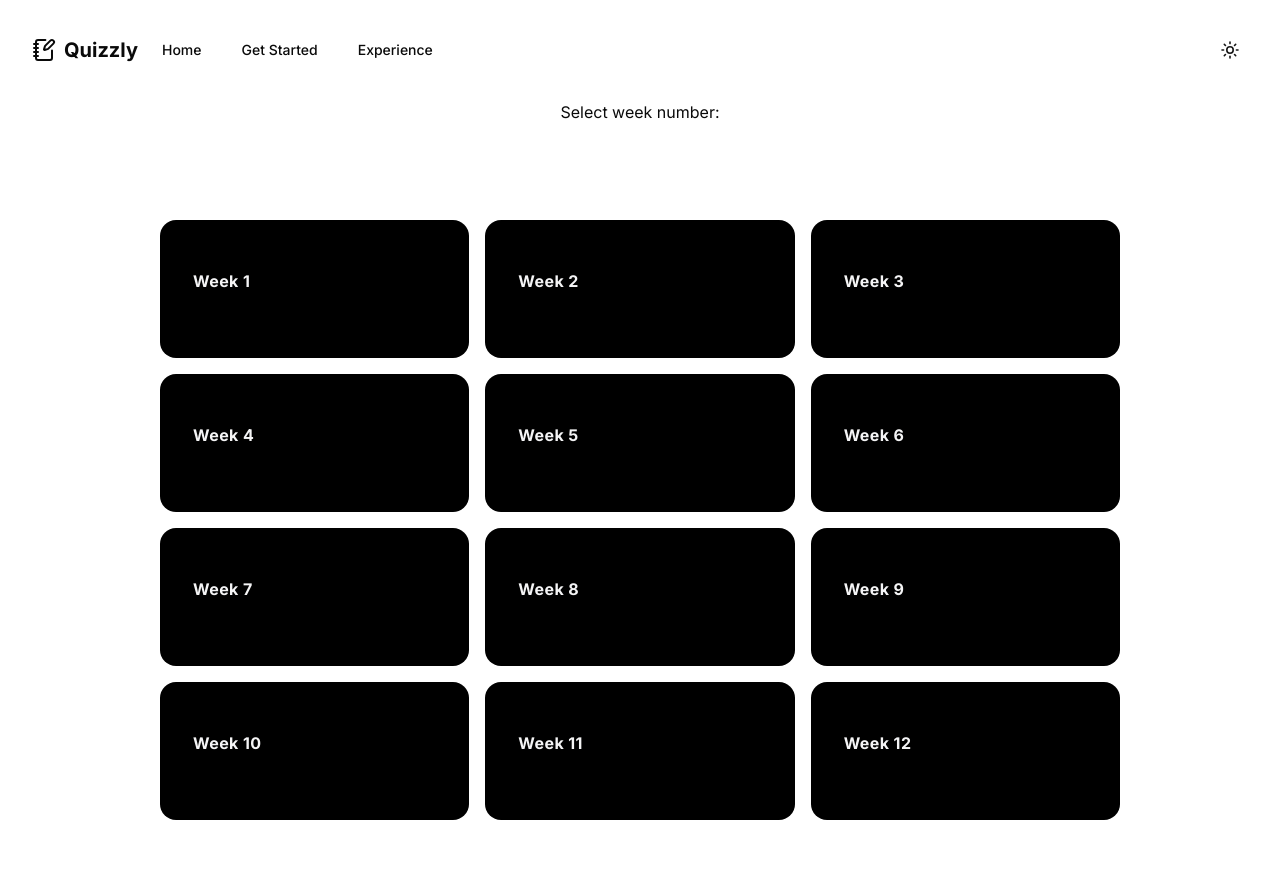
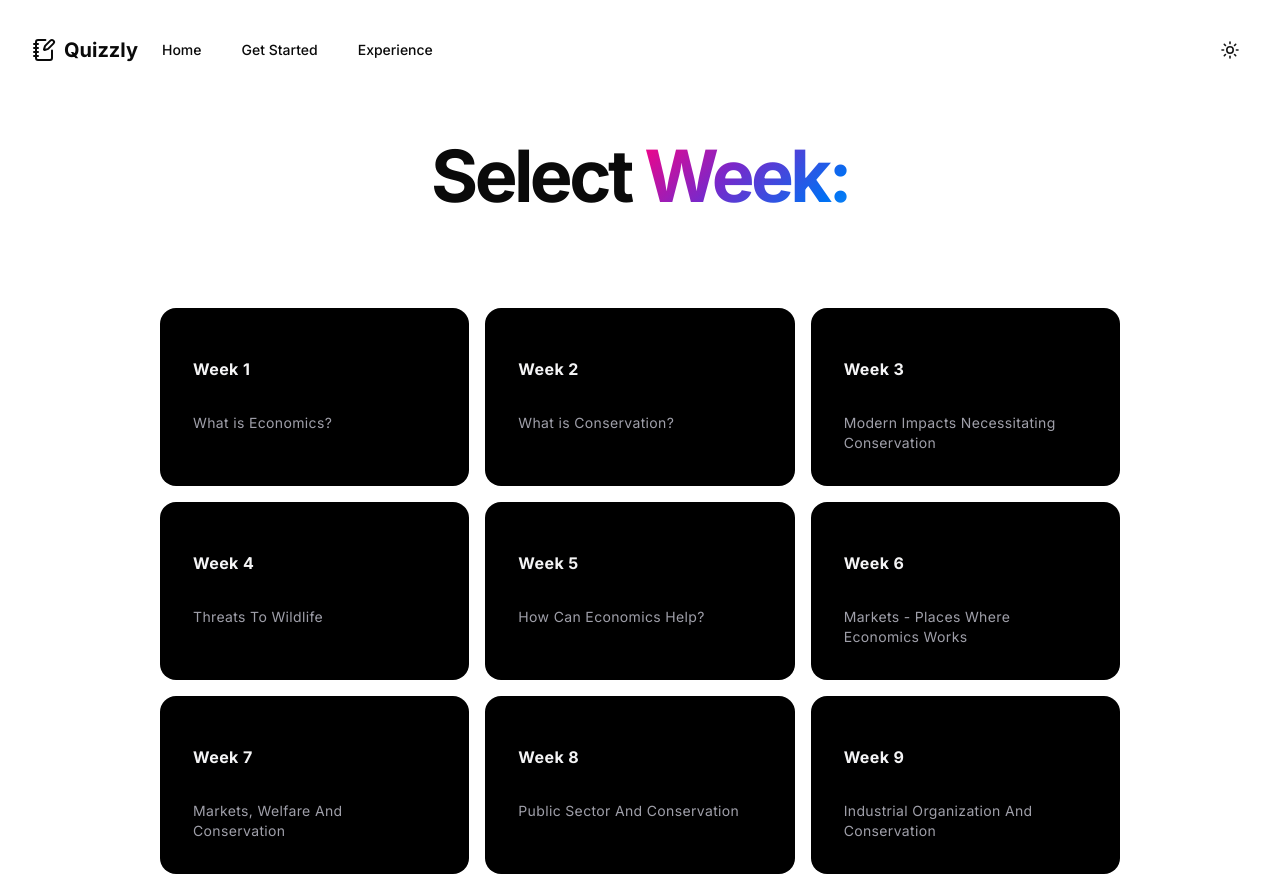
Before and after one commit to SKumr20/quizzly, a Next.js app: page /select-quiz/conservation-econ in a window 1280 px wide. Shown: the top 888 px of the page. Built offline with nearby package versions, Linux system fonts and the light colour scheme.

Commit message:
Add Aurora Text

```diff
--- a/src/app/select-quiz/conservation-econ/ConservationWeeks.jsx
+++ b/src/app/select-quiz/conservation-econ/ConservationWeeks.jsx
@@ -14,50 +14,62 @@ export function ConservationWeeks() {
 export const quizzes = [
   {
     title: "Week 1",
+    description: "What is Economics?",
     link: "/select-quiz/conservation-econ/",
   },
   {
     title: "Week 2",
-      link: "#",
+    description: "What is Conservation?",
+    link: "#",
   },
   {
     title: "Week 3",
+    description: "Modern Impacts Necessitating Conservation",
     link: "#",
   },
   {
     title: "Week 4",
+    description: "Threats To Wildlife",
     link: "/select-quiz/conservation-econ/",
   },
   {
     title: "Week 5",
-      link: "#",
+    description: "How Can Economics Help?",
+    link: "#",
   },
   {
     title: "Week 6",
+    description: "Markets - Places Where Economics Works",
     link: "#",
   },
   {
     title: "Week 7",
+    description: "Markets, Welfare And Conservation",
     link: "/select-quiz/conservation-econ/",
   },
   {
     title: "Week 8",
-      link: "#",
+    description: "Public Sector And Conservation",
+    link: "#",
   },
   {
     title: "Week 9",
+    description: "Industrial Organization And Conservation",
     link: "#",
   },
   {
     title: "Week 10",
+    description: "Labour Market Economics And Conservation",
     link: "/select-quiz/conservation-econ/",
   },
   {
     title: "Week 11",
-      link: "#",
+    description: "Practical Issues In Economics And Conservation",
+    link: "#",
   },
   {
     title: "Week 12",
+    description: "Final Exam",
     link: "#",
   },
 ];
--- a/src/app/select-quiz/conservation-econ/page.jsx
+++ b/src/app/select-quiz/conservation-econ/page.jsx
@@ -1,10 +1,13 @@
 import { ConservationWeeks } from "./ConservationWeeks";
+import { AuroraText } from "@/components/magicui/aurora-text";
 export default function ConservationPage() {
 
     return (
-        <div className="flex flex-col justify-center items-center">
-            Select week number:
-            <ConservationWeeks />
+        <div className="flex flex-col justify-center items-center mt-10">
+          <h1 className="text-4xl font-bold tracking-tighter md:text-5xl lg:text-7xl">
+              Select <AuroraText>Week: </AuroraText>
+          </h1>
+          <ConservationWeeks />
         </div>
     );
   }
--- a/src/app/select-quiz/page.jsx
+++ b/src/app/select-quiz/page.jsx
@@ -1,9 +1,13 @@
 import { QuizCards } from "./QuizCards";
+import { AuroraText } from "@/components/magicui/aurora-text";
+
 export default function SelectQuiz() {
 
     return (
-        <div className="flex flex-col justify-center items-center">
-            Select your quiz:
+        <div className="flex flex-col justify-center items-center mt-10">
+            <h1 className="text-4xl font-bold tracking-tighter md:text-5xl lg:text-7xl">
+                Select <AuroraText>Course: </AuroraText>
+            </h1>
             <QuizCards />
         </div>
     );
--- /dev/null
+++ b/src/components/magicui/aurora-text.jsx
@@ -0,0 +1,30 @@
+"use client";;
+import React, { memo } from "react";
+
+export const AuroraText = memo(({
+  children,
+  className = "",
+  colors = ["#FF0080", "#7928CA", "#0070F3", "#38bdf8"],
+  speed = 1
+}) => {
+  const gradientStyle = {
+    backgroundImage: `linear-gradient(135deg, ${colors.join(", ")}, ${colors[0]})`,
+    WebkitBackgroundClip: "text",
+    WebkitTextFillColor: "transparent",
+    animationDuration: `${10 / speed}s`,
+  };
+
+  return (
+    (<span className={`relative inline-block ${className}`}>
+      <span className="sr-only">{children}</span>
+      <span
+        className="relative animate-aurora bg-[length:200%_auto] bg-clip-text text-transparent"
+        style={gradientStyle}
+        aria-hidden="true">
+        {children}
+      </span>
+    </span>)
+  );
+});
+
+AuroraText.displayName = "AuroraText";
```
